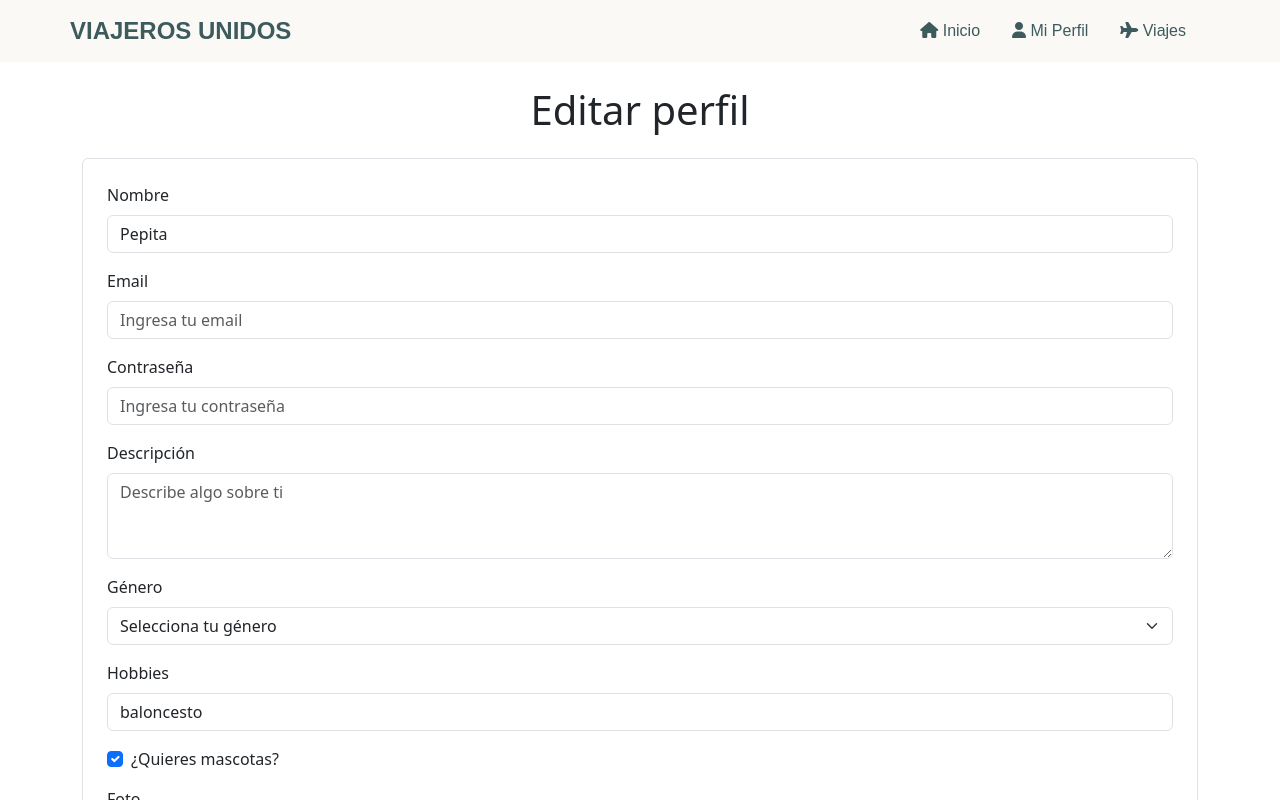
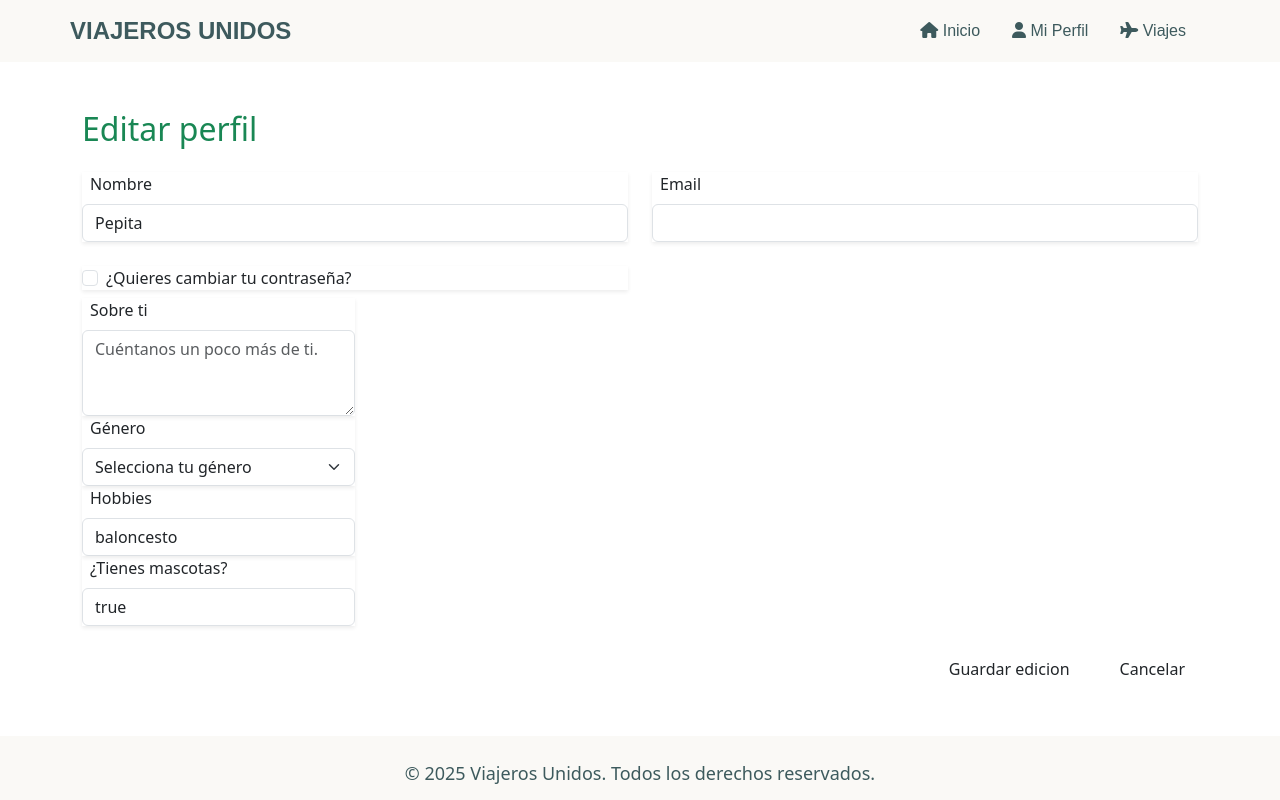
Before and after one commit to JavierSP1997/appFrontViajes, an Angular app: page /perfil-usuario/1/editar in a window 1280 px wide. Shown: the top 800 px of the page. Built offline with nearby package versions, Linux system fonts and the light colour scheme; no server answers.

Commit message:
cambiando el edit perfil y  control flow?

```diff
--- a/src/app/pages/edit-user-profile/edit-user-profile.component.html
+++ b/src/app/pages/edit-user-profile/edit-user-profile.component.html
@@ -1,100 +1,85 @@
+<div class="container my-5">
+  <h2 class="mb-4 text-success">Editar perfil</h2>
 
-<div class="text-center mt-4">
-    <h1>Editar perfil</h1>
+  <form [formGroup]="perfilUsuarioForm" (ngSubmit)="onSubmit()">
+    <div class="row gy-4">
+
+      <div class="col-md-6">
+        <div class="info-card shadow-sm">
+          <label for="name" class="form-label"><i class="bi bi-person-fill me-2"></i>Nombre</label>
+          <input id="name" type="text" class="form-control" formControlName="name" />
         </div>
-  <div class="container mt-4">
-    <form
-    [formGroup]="perfilUsuarioForm"
-    (ngSubmit)="onSubmit()"
-    class="p-4 border rounded"
-  >
-    <div class="mb-3">
-      <label for="name" class="form-label">Nombre</label>
+      </div>
+
+      <div class="col-md-6">
+        <div class="info-card shadow-sm">
+          <label for="email" class="form-label"><i class="bi bi-envelope-fill me-2"></i>Email</label>
+          <input id="email" type="email" class="form-control" formControlName="email" />
+        </div>
+      </div>
+
+      <div class="col-md-6">
+        <div class="info-card shadow-sm">
+          <div class="form-check mb-2">
             <input
+              type="checkbox"
+              id="toggle-password"
+              class="form-check-input"
+            />
+            <label for="toggle-password" class="form-check-label">¿Quieres cambiar tu contraseña?</label>
+          </div>
+
+
+      </div>
+
+
+
+      <div class="col-md-6">
+        <div class="info-card shadow-sm">
+          <label for="description" class="form-label"><i class="bi bi-card-text me-2"></i>Sobre ti</label>
+          <textarea id="description" rows="3" class="form-control" formControlName="description" placeholder="Cuéntanos un poco más de ti."></textarea>
+        </div>
+      </div>
+
+      <div class="col-md-6">
+        <div class="info-card shadow-sm">
+          <label for="gender" class="form-label">
+            <i class="bi bi-gender-ambiguous me-2"></i>Género
+          </label>
+          <select id="gender" class="form-select" formControlName="gender">
+            <option value="" disabled selected>Selecciona tu género</option>
+            <option value="Masculino">Masculino</option>
+            <option value="Femenino">Femenino</option>
+            <option value="Otro">Otro</option>
+          </select>
+        </div>
+      </div>
+      <div class="col-md-6">
+        <div class="info-card shadow-sm">
+          <label for="hobbies" class="form-label"><i class="bi bi-controller me-2"></i>Hobbies</label>
+          <input id="hobbies" type="text" class="form-control" formControlName="hobbies" />
+        </div>
+      </div>
+
+      <div class="col-md-6">
+        <div class="info-card shadow-sm">
+          <label for="pets" class="form-label"><i class="bi bi-house-heart me-2"></i>¿Tienes mascotas?</label>
+          <input
+            id="pets"
             type="text"
-        id="name"
-        formControlName="name"
             class="form-control"
-        placeholder="Ingresa tu nombre"
+            formControlName="pets"
+            placeholder="Cuéntanos más sobre tu mascota"
           />
         </div>
-
-    <div class="mb-3">
-      <label for="email" class="form-label">Email</label>
-      <input
-        type="email"
-        id="email"
-        formControlName="email"
-        class="form-control"
-        placeholder="Ingresa tu email"
-      />
       </div>
 
-    <div class="mb-3">
-      <label for="password" class="form-label">Contraseña</label>
-      <input
-        type="password"
-        id="password"
-        formControlName="password"
-        class="form-control"
-        placeholder="Ingresa tu contraseña"
-      />
         </div>
-
-    <div class="mb-3">
-      <label for="description" class="form-label">Descripción</label>
-      <textarea
-        id="description"
-        formControlName="description"
-        class="form-control"
-        rows="3"
-        placeholder="Describe algo sobre ti"
-      ></textarea>
+    <div class="d-flex justify-content-end gap-3 mt-4">
+      <button type="submit" class="btn perfil-btn">
+        <i class="bi bi-save me-2"></i>Guardar edicion
+      </button>
+      <button type="button" class="btn perfil-btn" (click)="cancelarEdicion()">
+        <i class="bi bi-x-circle me-2"></i>Cancelar
+      </button>
     </div>
-
-    <div class="mb-3">
-      <label for="gender" class="form-label">Género</label>
-      <select id="gender" formControlName="gender" class="form-select">
-        <option value="" disabled selected>Selecciona tu género</option>
-        <option value="masculino">Masculino</option>
-        <option value="femenino">Femenino</option>
-        <option value="otro">Otro</option>
-      </select>
-    </div>
-
-    <div class="mb-3">
-      <label for="hobbies" class="form-label">Hobbies</label>
-      <input
-        type="text"
-        id="hobbies"
-        formControlName="hobbies"
-        class="form-control"
-        placeholder="Ingresa tus hobbies"
-      />
-    </div>
-
-    <div class="form-check mb-3">
-      <input
-        type="checkbox"
-        id="pets"
-        formControlName="pets"
-        class="form-check-input"
-      />
-      <label for="pets" class="form-check-label">¿Quieres mascotas?</label>
-    </div>
-
-    <div class="mb-3">
-      <label for="photo" class="form-label">Foto</label>
-      <input
-        type="file"
-        id="photo"
-        formControlName="photo"
-        class="form-control"
-      />
-    </div>
-
-    <button type="submit" class="btn btn-primary">Guardar</button>
-    <button type="submit" class="btn btn-primary">Editar</button>
-  </form>
-
-  </div>
--- a/src/app/pages/edit-user-profile/edit-user-profile.component.ts
+++ b/src/app/pages/edit-user-profile/edit-user-profile.component.ts
@@ -1,68 +1,59 @@
 import { Component, inject } from '@angular/core';
-import { FormControl, FormGroup, ReactiveFormsModule, Validators } from '@angular/forms';
+import { FormControl, FormGroup, FormsModule, ReactiveFormsModule } from '@angular/forms';
 import { UsuariosService } from '../../services/usuarios.service';
-// import jwt_decode from 'jwt-decode';
+import { Router } from '@angular/router';
+import type { Usuario } from '../../../../interfaces/usuario.interface';
+import { CommonModule } from '@angular/common';
 
 @Component({
   selector: 'app-edit-user-profile',
-  imports: [ReactiveFormsModule],
+  imports: [ReactiveFormsModule, CommonModule, FormsModule],
   templateUrl: './edit-user-profile.component.html',
   styleUrl: './edit-user-profile.component.css'
 })
 export class EditUserProfileComponent {
-
+  usuarioId: number | null = null;
+  usuarioOriginal: Usuario | null = null;
   usuariosService = inject(UsuariosService);
-  perfilUsuarioForm: FormGroup = new FormGroup({
-    name: new FormControl('Pepita', [
-    ]),
-    email: new FormControl('', [
-
-    ]),
-    password: new FormControl('', [
-
-    ]),
-    description: new FormControl('', [
-
-    ]),
-    gender: new FormControl('', [
-
-    ]),
-    hobbies: new FormControl('baloncesto', [
-
-    ]),
-    pets: new FormControl('true', [
-
-    ]),
-    photo: new FormControl('', [
-
-    ]),
-  })
+  private router = inject(Router);
 
 
-  onSubmit() {
-    if (this.perfilUsuarioForm.valid) {
-      const formData = {
-        nombre: this.perfilUsuarioForm.value.name,
-        email: this.perfilUsuarioForm.value.email,
-        password: this.perfilUsuarioForm.value.password,
-        descripcion: this.perfilUsuarioForm.value.description,
-        gender: this.perfilUsuarioForm.value.gender,
-        hobbies: this.perfilUsuarioForm.value.hobbies,
-        pets: this.perfilUsuarioForm.value.pets,
-        imagen: this.perfilUsuarioForm.value.photo
-      };
+  perfilUsuarioForm: FormGroup = new FormGroup({
+    name: new FormControl('Pepita'),
+    email: new FormControl(''),
+    password: new FormControl(''),
+    description: new FormControl(''),
+    gender: new FormControl(''),
+    hobbies: new FormControl('baloncesto'),
+    pets: new FormControl('true'),
+    photo: new FormControl(''),
+  });
+  async ngOnInit() {
+    const usuario = await this.usuariosService.getPerfilUsuario();
+    if (usuario) {
+      this.usuarioId = usuario.id_usuario;
+      this.usuarioOriginal = usuario;
+      this.perfilUsuarioForm.setValue({
+        name: usuario.nombre || '',
+        email: usuario.email || '',
+        password:'',
+        description: usuario.descripcion || '',
+        gender: usuario.gender || '',
+        hobbies: usuario.hobbies || '',
+        pets: usuario.pets || false,
+        imagen: usuario.imagen || '',
+      });
+    }}
 
-  //     this.usuariosService.update(this.usuarioId, formData).then(() => {
+  async onSubmit() {
 
-  //     });
-  //   }
-  // }
-  // ngOnInit() {
-  //   const token = localStorage.getItem('token');
-  //   if (token) {
-  //     const decoded: any = jwt_decode(token);
-  //     this.usuarioId = decoded.id;
-  //   }
-  // }
+  }
 
-    }}}
+    cancelarEdicion() {
+      this.router.navigate(['/perfil-usuario']);
+    }
+
+    onImagenSeleccionada(event: Event): void {
+
+    }
+  }
```
Also changed, not shown: tsconfig.app.json (+10 -11 lines). Lines whose indentation alone changed are shown as unchanged.
